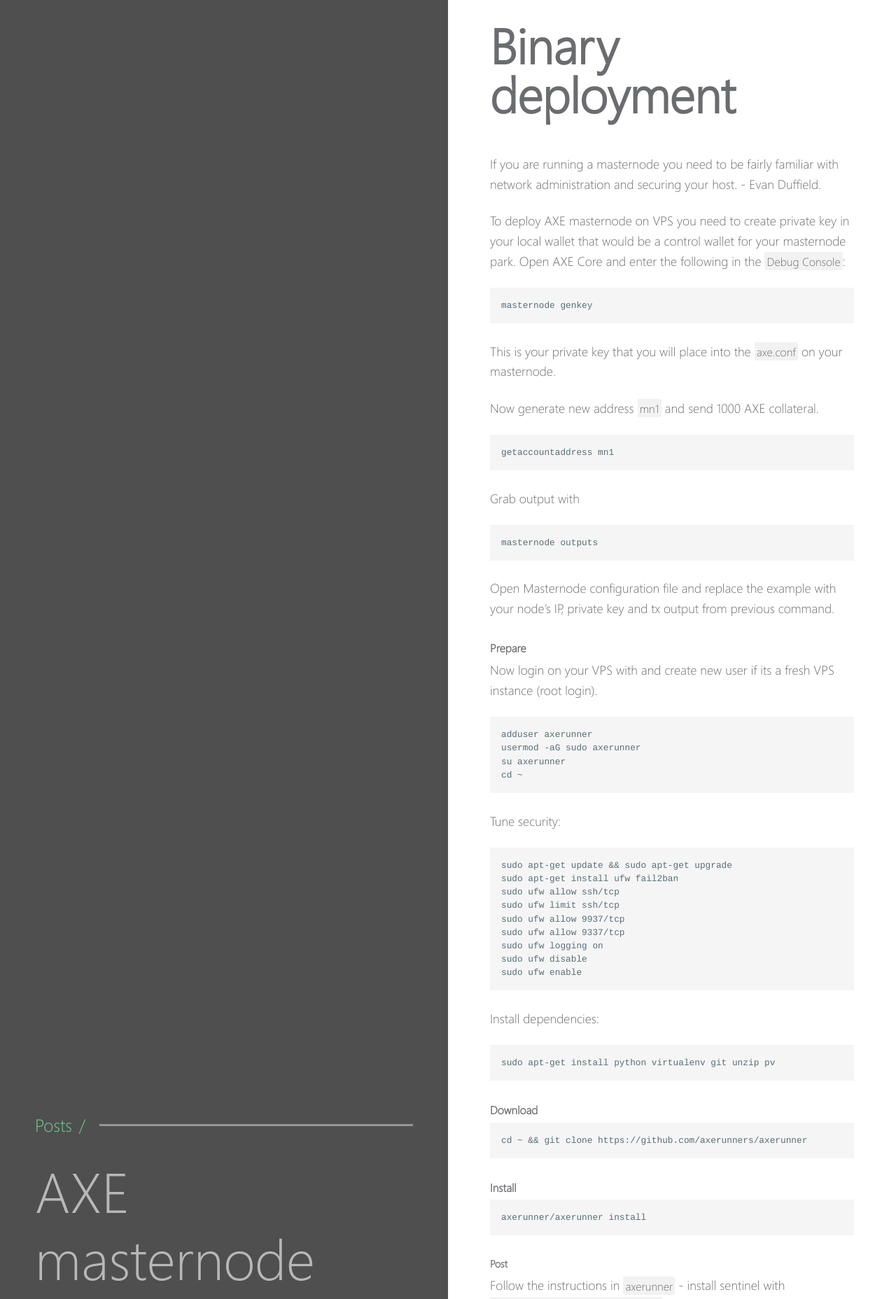
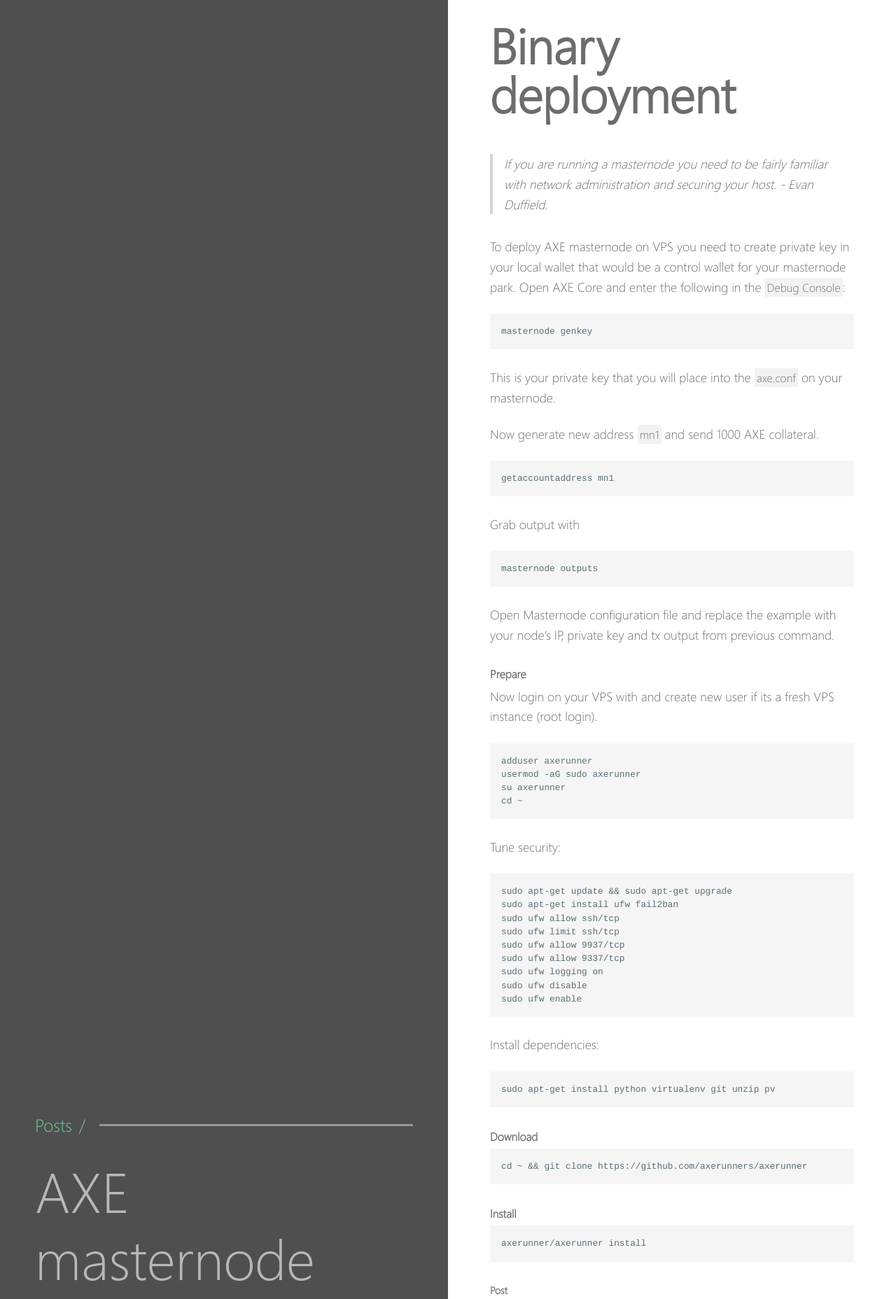
Before and after one commit to charlesrocket/charlesrocket.github.io, a Jekyll site: the page built from _posts/2018-12-24-axe-mn-deployment.md, in a window 1280 px wide. Shown: the part 613-2469 px from the top of the page at 70% size. Built offline with Jekyll 4.4.1, drawn with Linux system fonts in a browser that asks for light colours.

```diff
--- a/_posts/2018-12-24-axe-mn-deployment.md
+++ b/_posts/2018-12-24-axe-mn-deployment.md
@@ -15,7 +15,7 @@ tags:
 
 # Binary deployment
 
-_If you are running a masternode you need to be fairly familiar with network administration and securing your host. - Evan Duffield._
+> If you are running a masternode you need to be fairly familiar with network administration and securing your host. - Evan Duffield.
 
 To deploy AXE masternode on VPS you need to create private key in your local wallet that would be a control wallet for your masternode park. Open AXE Core and enter the following in the `Debug Console`:
 
```
